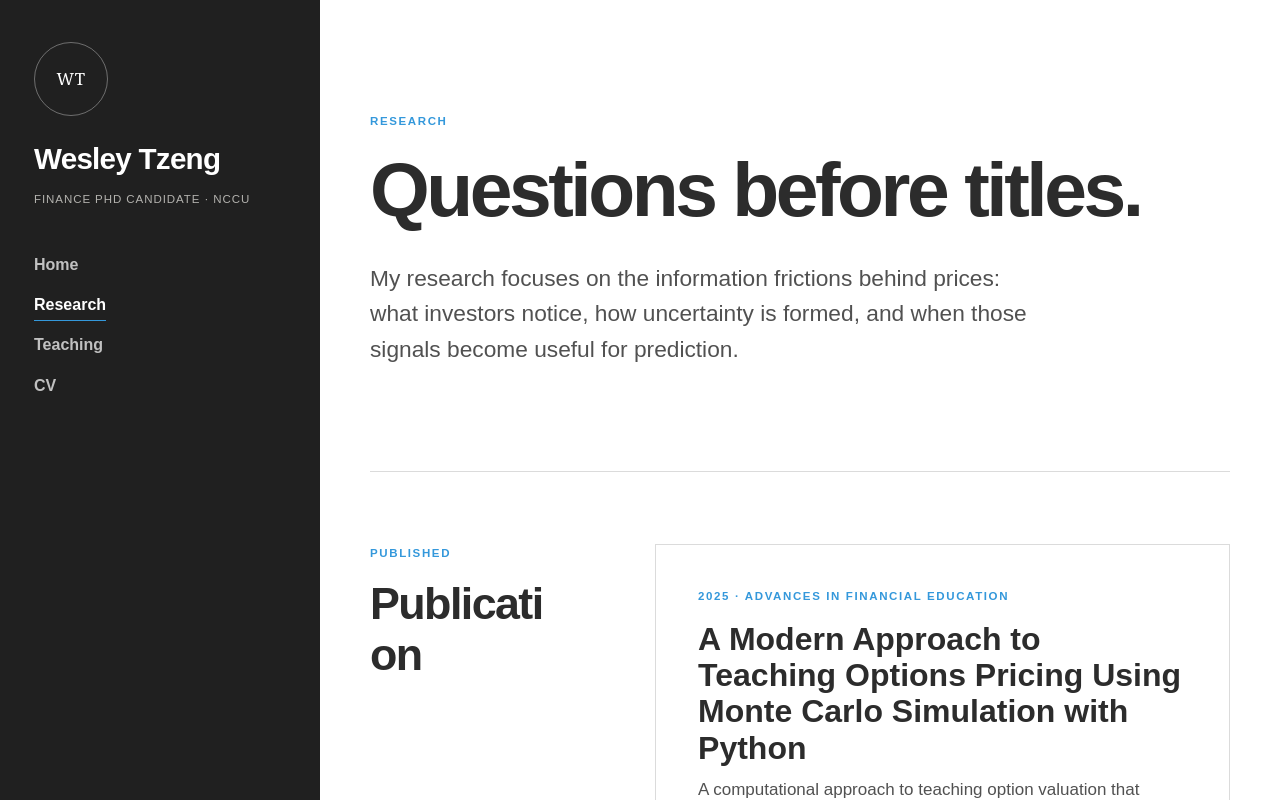
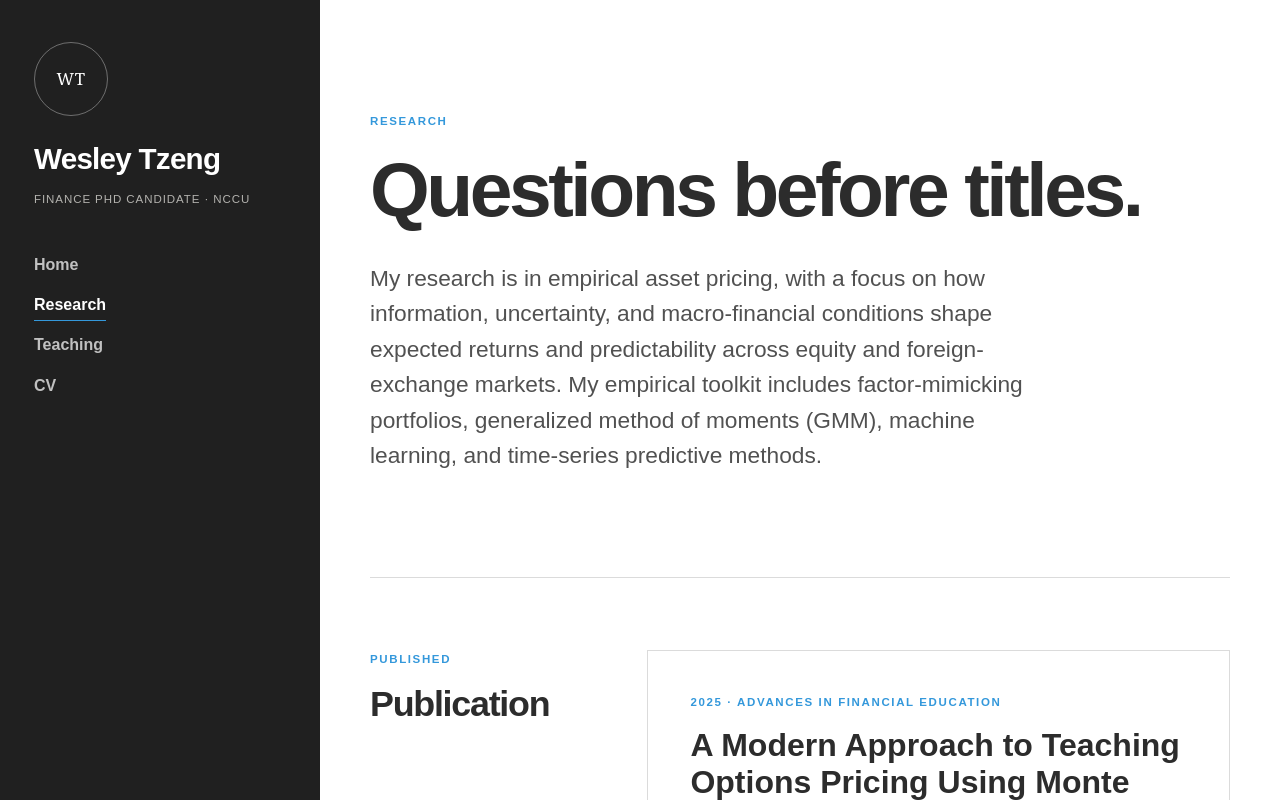
Before and after one commit to Wesley1110/Wesley1110.github.io, a Next.js app: page /research in a window 1280 px wide. Shown: the top 800 px of the page. Built offline with nearby package versions, Linux system fonts and the light colour scheme.

Commit message:
Refine research profile and heading layout

```diff
--- a/app/globals.css
+++ b/app/globals.css
@@ -311,6 +311,12 @@ h3 {
   margin-bottom: 0;
   font-size: clamp(2rem, 3.5vw, 3.25rem);
   letter-spacing: -0.035em;
+}
+
+.section-heading h2 {
+  overflow-wrap: normal;
+  word-break: normal;
+  hyphens: none;
 }
 
 .prose-stack p {
@@ -659,6 +665,15 @@ h3 {
     margin: 0 auto;
   }
 
+  .research-section {
+    grid-template-columns: minmax(220px, 0.38fr) minmax(0, 1fr);
+    gap: clamp(32px, 4.5vw, 56px);
+  }
+
+  .section-heading h2 {
+    font-size: clamp(2rem, 2.8vw, 2.75rem);
+  }
+
   .hero {
     min-height: auto;
     grid-template-columns: 1fr;
--- a/app/research/page.tsx
+++ b/app/research/page.tsx
@@ -4,7 +4,7 @@ import { SiteShell } from "../components/SiteShell";
 export const metadata: Metadata = {
   title: "Research",
   description:
-    "Research topics and publication by Wesley Tzeng in asset pricing, uncertainty, monetary policy, news salience, and exchange rates.",
+    "Empirical asset pricing research by Wesley Tzeng using factor-mimicking portfolios, GMM, machine learning, and time-series predictive methods.",
 };
 
 const workingTopics = [
@@ -45,9 +45,12 @@ export default function ResearchPage() {
         <p className="eyebrow">Research</p>
         <h1>Questions before titles.</h1>
         <p>
-          My research focuses on the information frictions behind prices: what
-          investors notice, how uncertainty is formed, and when those signals
-          become useful for prediction.
+          My research is in empirical asset pricing, with a focus on how
+          information, uncertainty, and macro-financial conditions shape
+          expected returns and predictability across equity and foreign-exchange
+          markets. My empirical toolkit includes factor-mimicking portfolios,
+          generalized method of moments (GMM), machine learning, and time-series
+          predictive methods.
         </p>
       </header>
 
```
